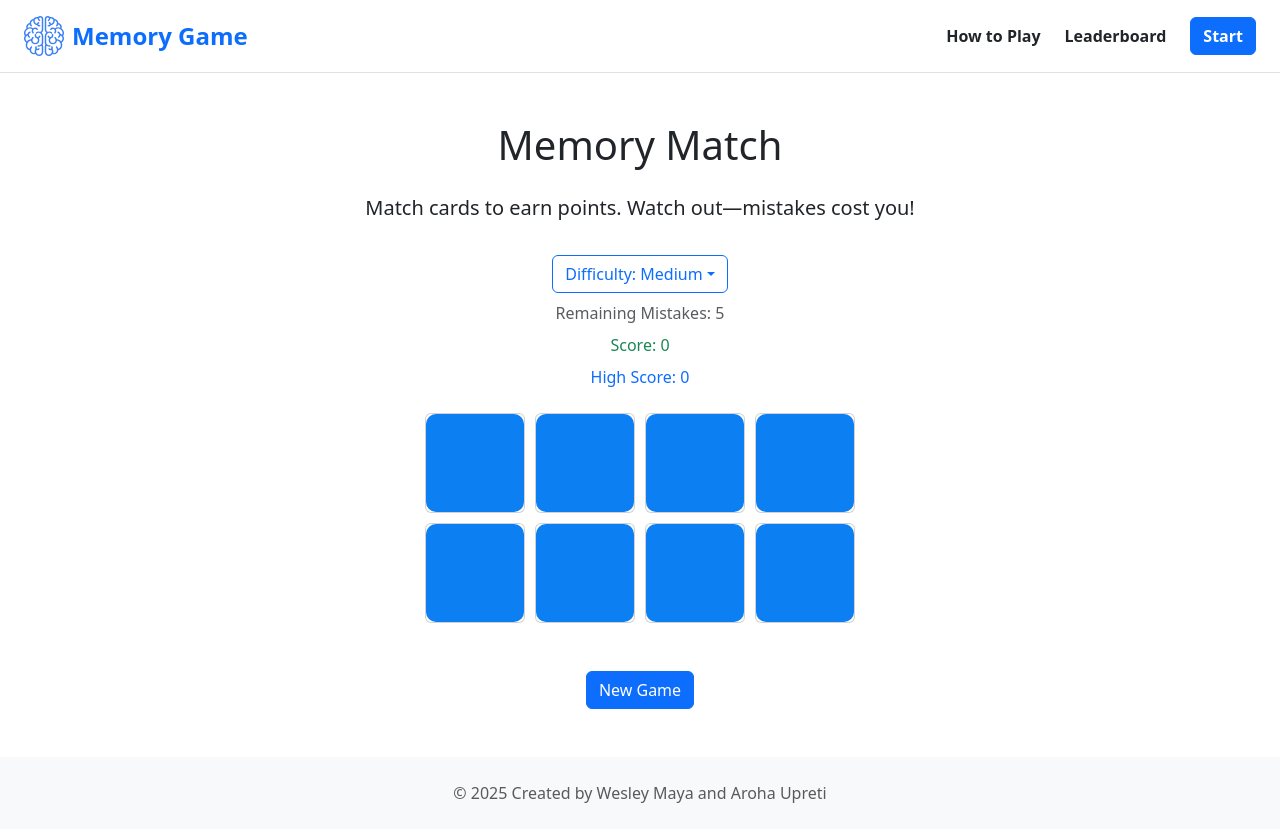
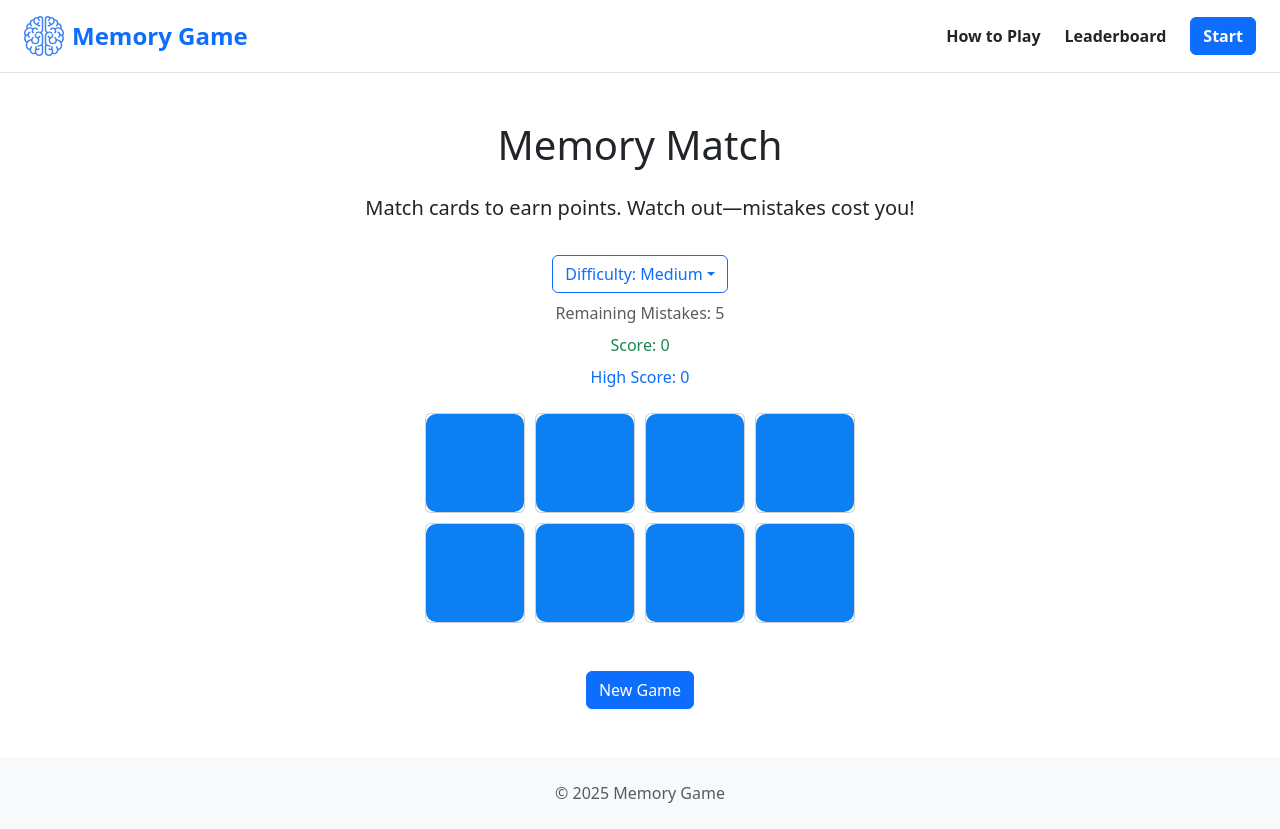
Before and after one commit to arohao/SEG3125-Memory-Game, a React (Vite) app in the folder memory-game/: page /play in a window 1280 px wide. Built offline with nearby package versions, Linux system fonts and the light colour scheme.

Commit message:
Change footer

```diff
--- a/memory-game/src/components/Footer.jsx
+++ b/memory-game/src/components/Footer.jsx
@@ -3,7 +3,7 @@ import '../styles/App.css';
 function Footer(){
     return(
       <footer className="text-center py-4 bg-light text-muted">
-        &copy; 2025 Created by Wesley Maya and Aroha Upreti
+        &copy; 2025 Memory Game
       </footer>
     );
 }
```
